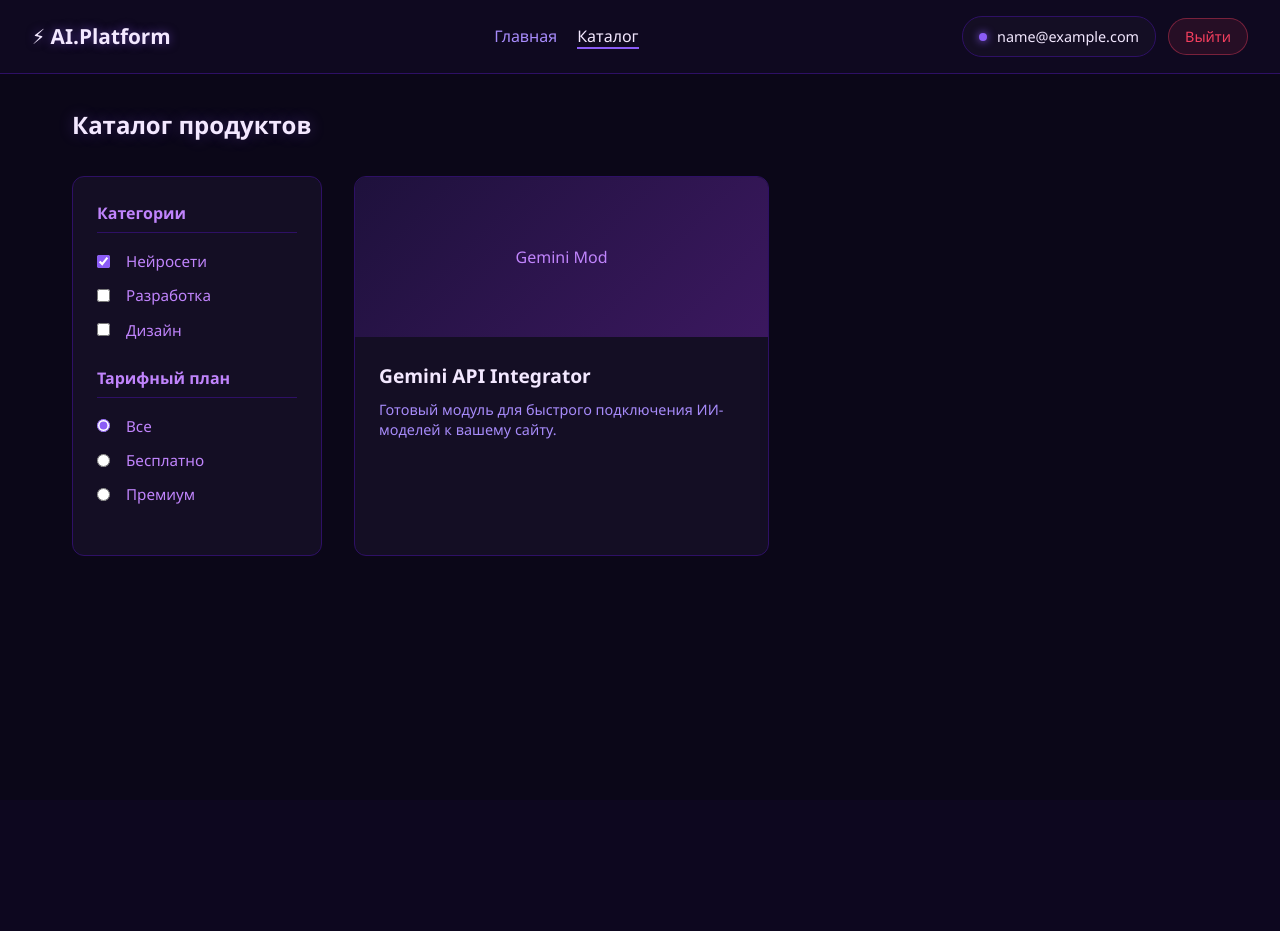
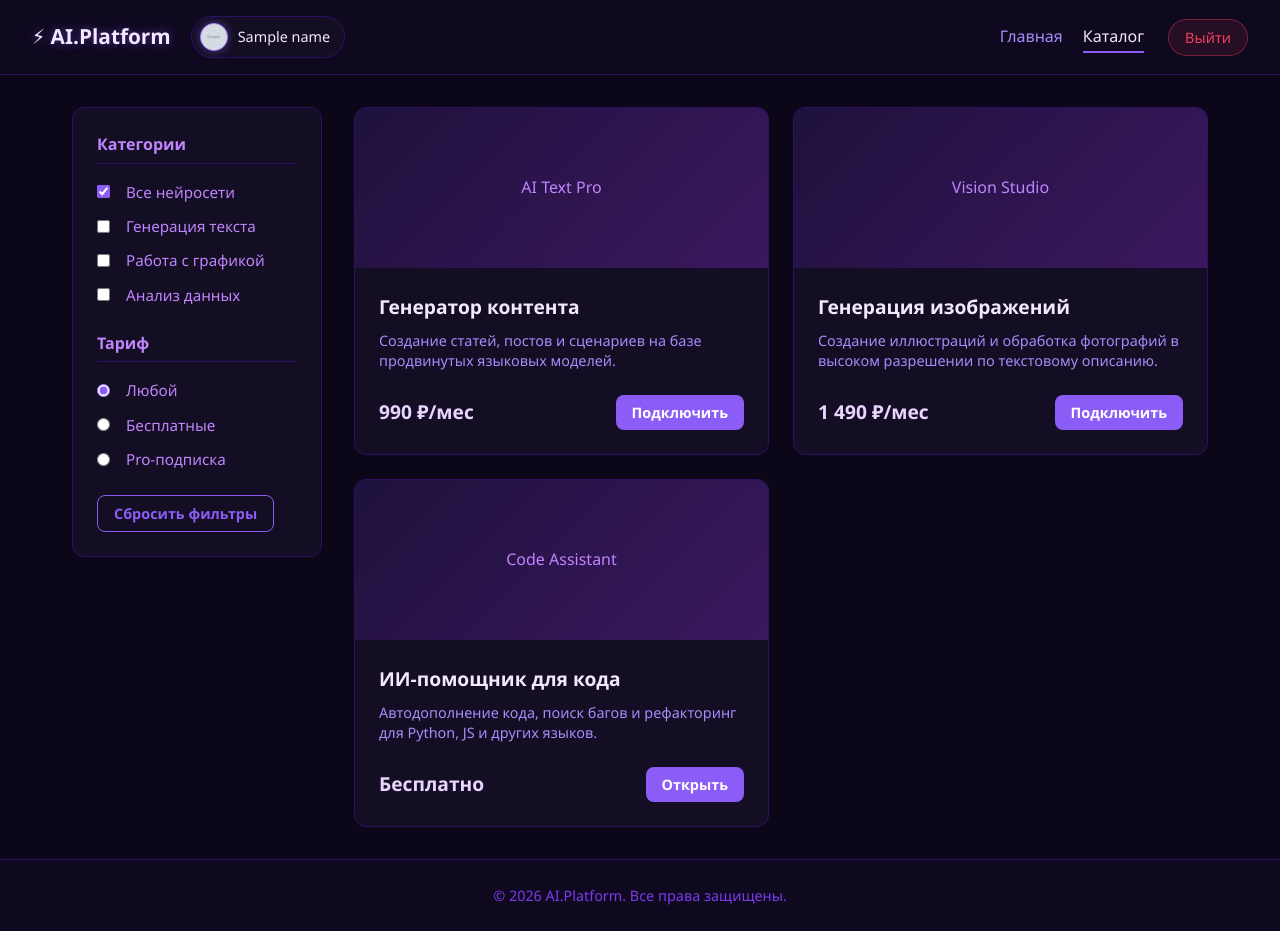
Before and after one commit to unknown5325/PracticeFastAPI, a FastAPI app: template SecondPractice/templates/catalog.html in a window 1280 px wide. Before the commit the page ends 556 px from the top, so only its background shows below. Run offline with FastAPI, Linux system fonts and the light colour scheme; the template is opened without the code that fills it: most values are stand-ins (such as "Sample title", 1, 10 or a date in 2020); grey boxes marked "Sample" are stand-in pictures.

Commit message:
add avatars

```diff
--- a/SecondPractice/main.py
+++ b/SecondPractice/main.py
@@ -1,4 +1,4 @@
-from fastapi import FastAPI, Form, Cookie
+from fastapi import FastAPI, Form, Cookie, File, UploadFile
 from fastapi.staticfiles import StaticFiles
 from fastapi.templating import Jinja2Templates
 from fastapi.requests import Request
@@ -7,14 +7,20 @@ from starlette.middleware.sessions import SessionMiddleware
 from classForApp import Functions
 import uuid
 from datetime import datetime, timedelta
+from pathlib import Path
+import pandas as pd
 
 
 func = Functions()
 app = FastAPI()
 app.mount('/static', StaticFiles(directory='static'), name='static')
+app.mount('/static/avatars', StaticFiles(directory='static/avatars'), name='static/avatars')
 app.add_middleware(SessionMiddleware, secret_key='checkHowItWorks') # добавление midlleware для создания сессий
 templates = Jinja2Templates(directory='templates')
 active_sessions = {}
+
+UPLOAD_DIR = Path("static/avatars")
+UPLOAD_DIR.mkdir(parents=True, exist_ok=True)
 
 
 @app.middleware('http')
@@ -46,15 +52,20 @@ def postLogin(request:Request, email: str = Form(...), password: str = Form(...)
     digits = func.getCollumn()
     hexPassword = func.getHexPassword(password)
     if email in digits[1].values and hexPassword in digits[3].values:
+        df = pd.read_csv('UserList.csv', index_col='Email')
+        user_row = df.loc[f'{email}']
+        logo = user_row['img']
+        name = user_row['Name']
         session_id = str(uuid.uuid4())
         active_sessions[session_id] = datetime.now()
         response = RedirectResponse(url='/catalog', status_code=303)
         response.set_cookie(key='session_id', value=session_id, httponly=True, secure=True, samesite='lax')
         # request.session['session_id'] = session_id
-        response.set_cookie(key='email', value=email, httponly=True, secure=True, samesite='lax')
+        response.set_cookie(key='name', value=name, httponly=True, secure=True, samesite='lax')
         # request.session['email'] = email
         response.set_cookie(key='time', value=active_sessions[session_id], httponly=True, secure=True, samesite='lax')
         # request.session['time'] = active_sessions[session_id] Не работает с типами данных datetime
+        response.set_cookie(key='logo', value=logo, httponly=True, secure=True, samesite='lax')
         func.writeLogs(email, session_id, active_sessions[session_id]) # для создания файла с сессиями
         return response
     else:
@@ -67,15 +78,27 @@ def home(request:Request):
     return templates.TemplateResponse(request=request, name='login.html')
 
 @app.post('/register')
-def postRegister(request:Request, name : str = Form(...), email : str = Form(...), password : str = Form(...)):
-    func.writeCharacteristics(name, email, password)
+async def postRegister(request:Request, name : str = Form(...), email : str = Form(...), password : str = Form(...), img : UploadFile = File(...)):
     session_id = str(uuid.uuid4())
     active_sessions[session_id] = datetime.now()
+
+    file_ext = Path(img.filename).suffix
+    unique_filename = f"{uuid.uuid4()}{file_ext}"
+    file_path = UPLOAD_DIR / unique_filename
+
+    content = await img.read()
+    with open(file_path, "wb") as f:
+        f.write(content)
+
+    func.writeCharacteristics(name, email, password, unique_filename)
     response = RedirectResponse(url='/catalog', status_code=303)
     response.set_cookie(key='session_id', value=session_id, httponly=True, secure=True, samesite='lax')
     # request.session['session_id'] = session_id
     response.set_cookie(key='time', value=active_sessions[session_id], httponly=True, secure=True, samesite='lax')
     # request.session['time'] = active_sessions[session_id] не работают с типами данных datetime
+    response.set_cookie(key='logo', value=unique_filename)
+    # request.session['email'] = email
+    response.set_cookie(key='name', value=name)
     func.writeLogs(email, session_id, active_sessions[session_id]) # для создания файла с сессиями
     return response
 
@@ -84,14 +107,16 @@ def home(request:Request):
     return templates.TemplateResponse(request=request, name='register.html')
 
 @app.get('/catalog', response_class=HTMLResponse)
-def home(request:Request, email : str = Cookie(default='User')):
+def home(request:Request, name : str = Cookie(default='User')):
     try:
         session_id = request.cookies.get('session_id')
         time = request.cookies.get('time')
+        logo = request.cookies.get('logo')
+        name = request.cookies.get('name')
         print(time)
         dt_time = datetime.fromisoformat(time)
         if session_id in active_sessions.keys() and datetime.now() - dt_time < timedelta(minutes=3): # Добавление времени сессии
-            return templates.TemplateResponse(request=request, name='catalog.html', context={'email' : email})
+            return templates.TemplateResponse(request=request, name='catalog.html', context={'name' : name, 'logo' : logo})
         else:
             return templates.TemplateResponse(request=request, name='403err.html')
     except Exception:
--- a/SecondPractice/sessions.csv
+++ b/SecondPractice/sessions.csv
@@ -1,3 +1,6 @@
 Email,session_id,time
 name@example.com,eff41da3-b248-4895-8caf-26507136adc5,2026-11-11 21:19:46.970974
 denis@example.com,e93163c2-33c1-49fb-a765-e9c4f55469e5,2026-11-11 21:21:31.753052
+qwe@qwe,39ab6a89-b4cf-46f9-83c8-034d3fc801b6,2026-11-12 21:02:59.405785
+qwe@qwe,2115bc7e-d11d-470c-bdd0-d3843aee9f90,2026-11-12 21:05:00.668219
+qwe@qwe,3a96130b-890c-4346-9a62-c4b8dd8c70ff,2026-11-12 21:06:23.891454
--- a/SecondPractice/templates/catalog.html
+++ b/SecondPractice/templates/catalog.html
@@ -41,11 +41,63 @@
             border-bottom: 1px solid var(--border-color);
         }
 
+        /* Левая группа: Логотип + Профиль пользователя */
+        .nav-left {
+            display: flex;
+            align-items: center;
+            gap: 20px;
+        }
+
         .nav-logo {
             font-size: 1.3rem;
             font-weight: bold;
             color: var(--text-main);
             text-shadow: 0 0 10px rgba(139, 92, 246, 0.5);
+        }
+
+        /* Бэйдж пользователя (Аватар + Email) */
+        .user-badge {
+            display: flex;
+            align-items: center;
+            gap: 10px;
+            background-color: var(--card-bg);
+            padding: 6px 14px 6px 8px;
+            border-radius: 24px;
+            border: 1px solid var(--border-color);
+            font-size: 0.9rem;
+            color: var(--text-main);
+        }
+
+        /* Контейнер для картинки аватара */
+        .user-avatar {
+            width: 28px;
+            height: 28px;
+            border-radius: 50%;
+            object-fit: cover;
+            background-color: var(--accent-color);
+            border: 1px solid var(--accent-hover);
+            box-shadow: 0 0 8px rgba(139, 92, 246, 0.5);
+            display: flex;
+            align-items: center;
+            justify-content: center;
+            font-size: 0.8rem;
+            font-weight: bold;
+            color: #fff;
+        }
+
+        .user-email {
+            font-weight: 500;
+            max-width: 200px;
+            overflow: hidden;
+            text-overflow: ellipsis;
+            white-space: nowrap;
+        }
+
+        /* Правая группа: Ссылки + Кнопка Выйти */
+        .nav-right {
+            display: flex;
+            align-items: center;
+            gap: 24px;
         }
 
         .nav-links {
@@ -60,6 +112,7 @@
             color: #a78bfa;
             text-decoration: none;
             transition: color 0.3s;
+            padding-bottom: 4px;
         }
 
         .nav-links a:hover, .nav-links a.active {
@@ -67,42 +120,7 @@
             border-bottom: 2px solid var(--accent-color);
         }
 
-        /* Правая часть шапки: Бэйдж + Кнопка Выйти */
-        .nav-auth {
-            display: flex;
-            align-items: center;
-            gap: 12px;
-        }
-
-        .user-badge {
-            display: flex;
-            align-items: center;
-            gap: 10px;
-            background-color: var(--card-bg);
-            padding: 8px 16px;
-            border-radius: 20px;
-            border: 1px solid var(--border-color);
-            font-size: 0.9rem;
-            color: var(--text-main);
-        }
-
-        .user-avatar {
-            width: 8px;
-            height: 8px;
-            background-color: var(--accent-color);
-            border-radius: 50%;
-            box-shadow: 0 0 8px var(--accent-color);
-        }
-
-        .user-email {
-            font-weight: 500;
-            max-width: 180px;
-            overflow: hidden;
-            text-overflow: ellipsis;
-            white-space: nowrap;
-        }
-
-        /* Фиолетовая кнопка Выйти */
+        /* Кнопка Выйти */
         .btn-logout {
             background-color: rgba(244, 63, 94, 0.1);
             color: var(--danger-color);
@@ -127,6 +145,8 @@
             margin: 0 auto;
             padding: 2rem;
             flex: 1;
+            width: 100%;
+            box-sizing: border-box;
         }
 
         .catalog-layout {
@@ -164,7 +184,6 @@
             font-size: 0.95rem;
         }
 
-        /* Кастомный фиолетовый акцент для чекбоксов/радио */
         .filter-options input[type="checkbox"],
         .filter-options input[type="radio"] {
             accent-color: var(--accent-color);
@@ -283,53 +302,101 @@
 <body>
 
     <nav class="navbar">
-        <div class="nav-logo">⚡ AI.Platform</div>
-        <ul class="nav-links">
-            <li><a href="home">Главная</a></li>
-            <li><a href="catalog" class="active">Каталог</a></li>
-        </ul>
+        <!-- Левая часть: Логотип + Аватар и Email пользователя -->
+        <div class="nav-left">
+            <div class="nav-logo">⚡ AI.Platform</div>
 
-        <!-- Добавлена кнопка «Выйти» рядом с бэйджем -->
-        <div class="nav-auth">
             <div class="user-badge">
-                <span class="user-avatar"></span>
-                <span class="user-email" id="header-user-email">
-                    {{ email }}
-                </span>
+                <!-- Подстановка аватара для FastAPI (Jinja2) с запасной заглушкой -->
+                    <img src="/static/avatars/{{ logo }}" alt="Аватар" class="user-avatar">
+
+                <span class="user-email">{{ name }}</span>
             </div>
-            <a href="logout"><button class="btn-logout">Выйти</button></a>
+        </div>
+
+        <!-- Правая часть: Навигация и кнопка выхода -->
+        <div class="nav-right">
+            <ul class="nav-links">
+                <li><a href="home">Главная</a></li>
+                <li><a href="catalog" class="active">Каталог</a></li>
+            </ul>
+
+            <form action="/logout" method="get" style="margin: 0;">
+                <button type="submit" class="btn-logout">Выйти</button>
+            </form>
         </div>
     </nav>
 
-    <main class="container main-content">
-        <h2 style="margin-bottom: 2rem; text-shadow: 0 0 15px rgba(139, 92, 246, 0.3);">Каталог продуктов</h2>
-
+    <main class="container">
         <div class="catalog-layout">
             <!-- Боковая панель фильтров -->
             <aside class="filters-sidebar">
                 <div class="filter-section">
                     <h4>Категории</h4>
                     <div class="filter-options">
-                        <label><input type="checkbox" checked> Нейросети</label>
-                        <label><input type="checkbox"> Разработка</label>
-                        <label><input type="checkbox"> Дизайн</label>
+                        <label><input type="checkbox" checked> Все нейросети</label>
+                        <label><input type="checkbox"> Генерация текста</label>
+                        <label><input type="checkbox"> Работа с графикой</label>
+                        <label><input type="checkbox"> Анализ данных</label>
                     </div>
                 </div>
+
                 <div class="filter-section">
-                    <h4>Тарифный план</h4>
+                    <h4>Тариф</h4>
                     <div class="filter-options">
-                        <label><input type="radio" name="price" checked> Все</label>
-                        <label><input type="radio" name="price"> Бесплатно</label>
-                        <label><input type="radio" name="price"> Премиум</label>
+                        <label><input type="radio" name="price" checked> Любой</label>
+                        <label><input type="radio" name="price"> Бесплатные</label>
+                        <label><input type="radio" name="price"> Pro-подписка</label>
                     </div>
                 </div>
+
+                <button class="btn btn-outline">Сбросить фильтры</button>
             </aside>
 
-            <!-- Сетка карточек -->
+            <!-- Сетка товаров -->
             <section class="products-grid">
-                <!-- Карточка 1 -->
-                <div class="product-card">
-                    <div class="product-img-placeholder">Gemini Mod</div>
+                <article class="product-card">
+                    <div class="product-img-placeholder">AI Text Pro</div>
                     <div class="product-info">
-                        <h3 class="product-title">Gemini API Integrator</h3>
-                        <p class="product-desc">Готовый модуль для быстрого подключения ИИ-моделей к вашему сайту.</p>
+                        <h3 class="product-title">Генератор контента</h3>
+                        <p class="product-desc">Создание статей, постов и сценариев на базе продвинутых языковых моделей.</p>
+                        <div class="product-footer">
+                            <span class="product-price">990 ₽/мес</span>
+                            <button class="btn btn-primary">Подключить</button>
+                        </div>
+                    </div>
+                </article>
+
+                <article class="product-card">
+                    <div class="product-img-placeholder">Vision Studio</div>
+                    <div class="product-info">
+                        <h3 class="product-title">Генерация изображений</h3>
+                        <p class="product-desc">Создание иллюстраций и обработка фотографий в высоком разрешении по текстовому описанию.</p>
+                        <div class="product-footer">
+                            <span class="product-price">1 490 ₽/мес</span>
+                            <button class="btn btn-primary">Подключить</button>
+                        </div>
+                    </div>
+                </article>
+
+                <article class="product-card">
+                    <div class="product-img-placeholder">Code Assistant</div>
+                    <div class="product-info">
+                        <h3 class="product-title">ИИ-помощник для кода</h3>
+                        <p class="product-desc">Автодополнение кода, поиск багов и рефакторинг для Python, JS и других языков.</p>
+                        <div class="product-footer">
+                            <span class="product-price">Бесплатно</span>
+                            <button class="btn btn-primary">Открыть</button>
+                        </div>
+                    </div>
+                </article>
+            </section>
+        </div>
+    </main>
+
+    <footer>
+        &copy; 2026 AI.Platform. Все права защищены.
+    </footer>
+
+</body>
+</html>
```
Also changed, not shown: SecondPractice/UserList.csv (+3 -9 lines), SecondPractice/classForApp.py (+4 -3 lines), SecondPractice/templates/register.html (+9 -1 lines), SecondPractice/sources/image.jpg (added), SecondPractice/static/avatars/15913204-ec7b-41a1-ab38-0b93ece114f0.jpg (added), SecondPractice/static/avatars/208da66b-7a52-4831-bd50-e9512758a5e2.jpg (added), SecondPractice/static/avatars/47a1dafe-c5ca-46f0-ae83-122b9b9704e0.jpg (added), SecondPractice/static/avatars/959ee034-b8d7-4114-85b9-2522383624fc.jpg (added), SecondPractice/static/avatars/9ba069c7-0e1a-4e22-86b1-b60cc3cd4e17.jpg (added), SecondPractice/static/avatars/9c0af5e3-9229-40f8-a28d-cfa5bb9a2f8c.jpg (added), SecondPractice/static/avatars/b0132757-82b8-4ae5-9f48-aeec68a0758e.jpg (added).
